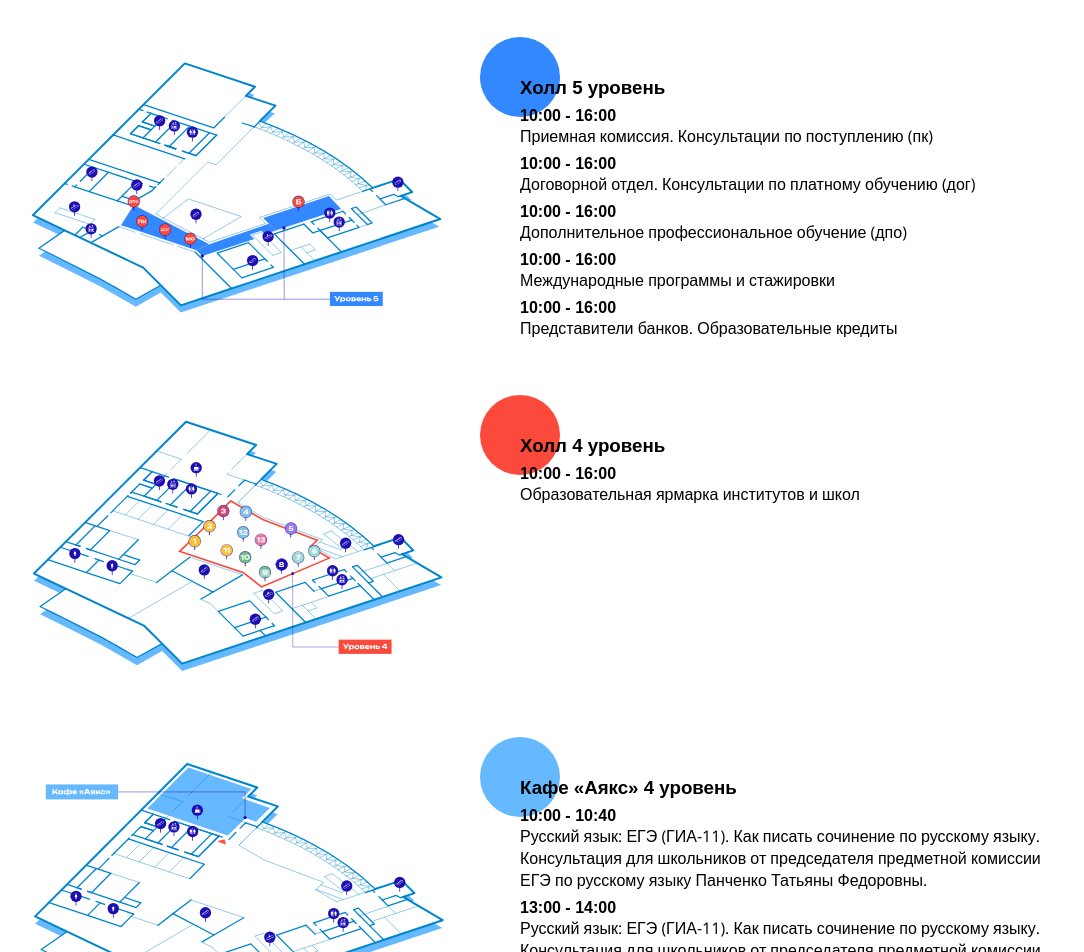
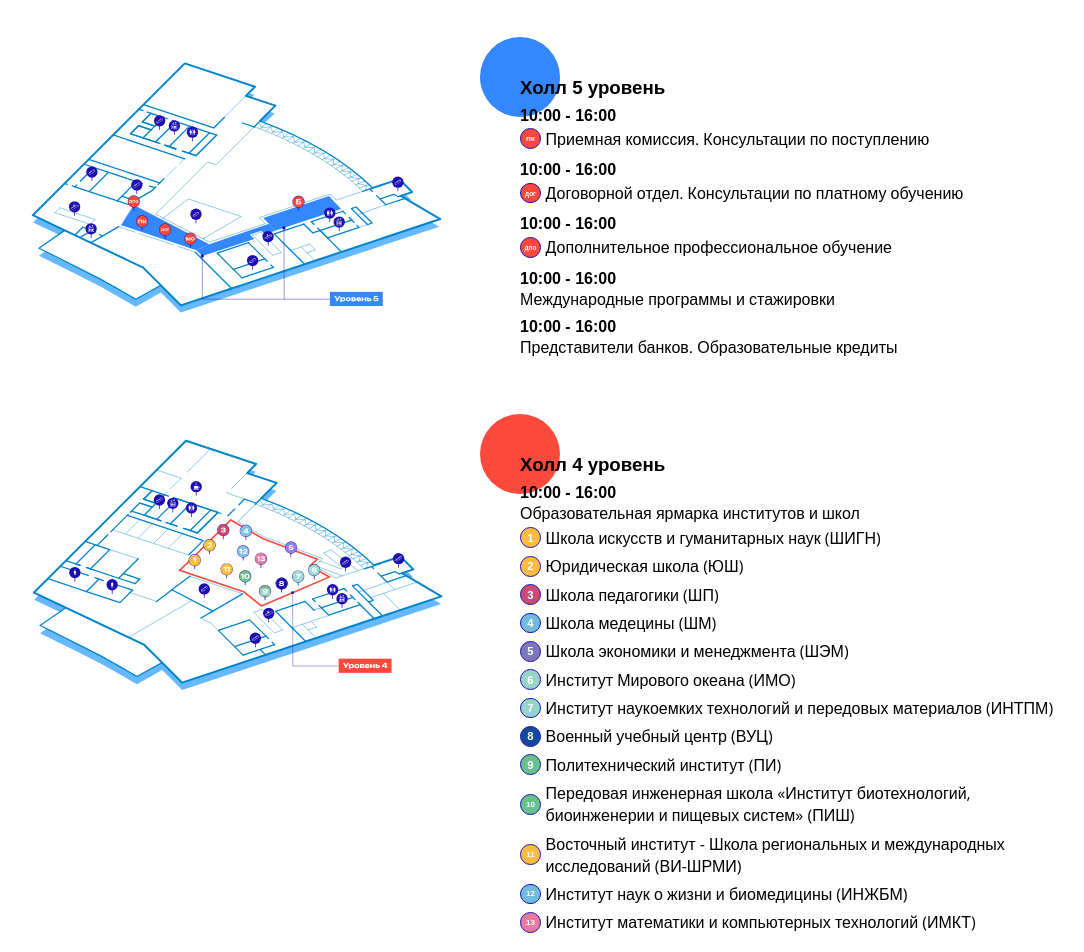
Before and after one commit to mazhugasergei/dod, a Next.js app: page /events in a window 1280 px wide. Shown: the part 680-1632 px from the top of the page, without its empty margins (128-1212 px from the left). Built offline with nearby package versions, Linux system fonts and the light colour scheme; a web font is replaced by a local one.

Commit message:
Add icons

```diff
--- a/src/pages/events/index.tsx
+++ b/src/pages/events/index.tsx
@@ -14,8 +14,27 @@ import B6_middle from "@/assets/images/floors/B6_middle.svg"
 import B6_column from "@/assets/images/floors/B6_column.svg"
 import B7_hill from "@/assets/images/floors/B7_hill.svg"
 import B5_marine from "@/assets/images/floors/B5_marine.svg"
+import { useEffect } from 'react'
 
 export default () => {
+  useEffect(()=>{
+    const icons = document.querySelectorAll(".events h6") as NodeListOf<HTMLHeadingElement>
+    icons.forEach(icon => {
+      const textLength = icon.innerText.length
+      switch(textLength){
+        case 1:
+          icon.style.fontSize = ".7rem"
+          break
+        case 2:
+          icon.style.fontSize = ".5rem"
+          break
+        case 3:
+          icon.style.fontSize = ".4rem"
+          break
+      }
+    })
+  }, [])
+
   return (
     <>
       <Head>
@@ -25,7 +44,8 @@ export default () => {
         <link rel="icon" href="/favicon.ico" />
       </Head>
       <Header />
-      <main className="wrapper events">
+      <main>
+        <section className="wrapper events">
           <h1>Программа Дня открытых дверей</h1>
           <div className="container">
             <h2>Корпус А</h2>
@@ -34,9 +54,15 @@ export default () => {
               <div className="right lightblue">
                 <h3>Холл 6 уровень</h3>
                 <h4>9:00 - 16:00</h4>
-              <p>Ресепшен. Консультации по Дню открытых дверей (1)</p>
+                <div className="flex">
+                  <h6 className="orange">1</h6>
+                  <p>Ресепшен. Консультации по Дню открытых дверей</p>
+                </div>
                 <h4>10:00 - 15:00</h4>
-              <p>Запись на экскурсии (2)</p>
+                <div className="flex">
+                  <h6 className="orange">2</h6>
+                  <p>Запись на экскурсии</p>
+                </div>
               </div>
             </div>
             <div className="item">
@@ -44,11 +70,20 @@ export default () => {
               <div className="right blue">
                 <h3>Холл 5 уровень</h3>
                 <h4>10:00 - 16:00</h4>
-              <p>Приемная комиссия. Консультации по поступлению (пк)</p>
+                <div className="flex">
+                  <h6 className="orange">пк</h6>
+                  <p>Приемная комиссия. Консультации по поступлению</p>
+                </div>
                 <h4>10:00 - 16:00</h4>
-              <p>Договорной отдел. Консультации по платному обучению (дог)</p>
+                <div className="flex">
+                  <h6 className="orange">дог</h6>
+                  <p>Договорной отдел. Консультации по платному обучению</p>
+                </div>
                 <h4>10:00 - 16:00</h4>
-              <p>Дополнительное профессиональное обучение (дпо)</p>
+                <div className="flex">
+                  <h6 className="orange">дпо</h6>
+                  <p>Дополнительное профессиональное обучение</p>
+                </div>
                 <h4>10:00 - 16:00</h4>
                 <p>Международные программы и стажировки</p>
                 <h4>10:00 - 16:00</h4>
@@ -61,6 +96,58 @@ export default () => {
                 <h3>Холл 4 уровень</h3>
                 <h4>10:00 - 16:00</h4>
                 <p>Образовательная ярмарка институтов и школ</p>
+                <div className="flex">
+                  <h6 style={{ backgroundColor: "#FDBB40" }}>1</h6>
+                  <p>Школа искусств и гуманитарных наук (ШИГН)</p>
+                </div>
+                <div className="flex">
+                  <h6 style={{ backgroundColor: "#FDBB40" }}>2</h6>
+                  <p>Юридическая школа (ЮШ)</p>
+                </div>
+                <div className="flex">
+                  <h6 style={{ backgroundColor: "#C94D71" }}>3</h6>
+                  <p>Школа педагогики (ШП)</p>
+                </div>
+                <div className="flex">
+                  <h6 style={{ backgroundColor: "#71BCDC" }}>4</h6>
+                  <p>Школа медецины (ШМ)</p>
+                </div>
+                <div className="flex">
+                  <h6 style={{ backgroundColor: "#7D78B7" }}>5</h6>
+                  <p>Школа экономики и менеджмента (ШЭМ)</p>
+                </div>
+                <div className="flex">
+                  <h6 style={{ backgroundColor: "#97D5CB" }}>6</h6>
+                  <p>Институт Мирового океана (ИМО)</p>
+                </div>
+                <div className="flex">
+                  <h6 style={{ backgroundColor: "#97D5CB" }}>7</h6>
+                  <p>Институт наукоемких технологий и передовых материалов (ИНТПМ)</p>
+                </div>
+                <div className="flex">
+                  <h6 style={{ backgroundColor: "#124A9E" }}>8</h6>
+                  <p>Военный учебный центр (ВУЦ)</p>
+                </div>
+                <div className="flex">
+                  <h6 style={{ backgroundColor: "#64C28A" }}>9</h6>
+                  <p>Политехнический институт (ПИ)</p>
+                </div>
+                <div className="flex">
+                  <h6 style={{ backgroundColor: "#64C28A" }}>10</h6>
+                  <p>Передовая инженерная школа «Институт биотехнологий, биоинженерии и пищевых систем» (ПИШ)</p>
+                </div>
+                <div className="flex">
+                  <h6 style={{ backgroundColor: "#FDBB40" }}>11</h6>
+                  <p>Восточный институт - Школа региональных и международных исследований (ВИ-ШРМИ)</p>
+                </div>
+                <div className="flex">
+                  <h6 style={{ backgroundColor: "#71BCDC" }}>12</h6>
+                  <p>Институт наук о жизни и биомедицины (ИНЖБМ)</p>
+                </div>
+                <div className="flex">
+                  <h6 style={{ backgroundColor: "#E87A9C" }}>13</h6>
+                  <p>Институт математики и компьютерных технологий (ИМКТ)</p>
+                </div>
               </div>
             </div>
             <div className="item">
@@ -85,9 +172,15 @@ export default () => {
               <div className="right orange">
                 <h3>Холл 6 уровень</h3>
                 <h4>9:00 - 16:00</h4>
+                <div className="flex">
+                  <h6 className="lightblue">1</h6>
                   <p>Ресепшен. Консультации по Дню открытых дверей</p>
+                </div>
                 <h4>10:00 - 16:00</h4>
+                <div className="flex">
+                  <h6 className="lightblue">2</h6>
                   <p>Ярмарка студенческих организаций. Мастер-классы. Учебная телестудия</p>
+                </div>
               </div>
             </div>
             <div className="item">
@@ -149,6 +242,7 @@ export default () => {
               </div>
             </div>
           </div>
+        </section>
       </main>
       <Footer />
     </>
--- a/src/style/components/_events.scss
+++ b/src/style/components/_events.scss
@@ -1,4 +1,4 @@
-main.events{
+section.events{
   h1{
     margin: 0;
   }
@@ -12,7 +12,7 @@ main.events{
     gap: 2rem;
     .item{
       display: grid;
-      grid-template-columns: repeat(auto-fit, minmax(min(22rem, 100%), 1fr));
+      grid-template-columns: repeat(auto-fit, minmax(min(25rem, 100%), 1fr));
       gap: 0 1rem;
       img{
         display: block;
@@ -39,6 +39,28 @@ main.events{
         h4{
           margin-top: .5rem;
         }
+        .flex{
+          display: flex;
+          align-items: center;
+          gap: .3rem;
+          padding: .2rem 0;
+        }
+        h6{
+          flex-shrink: 0;
+          display: grid;
+          place-items: center;
+          width: 1.3rem;
+          height: 1.3rem;
+          border: .0625rem solid #1D0FB1;
+          border-radius: 50%;
+          color: #fff;
+          &.lightblue{
+            background: #64AFDF;
+          }
+          &.orange{
+            background: #FB493B;
+          }
+        }
       }
     }
   }
--- a/src/style/index.css
+++ b/src/style/index.css
@@ -103,7 +103,6 @@ header .wrapper .logo {
   z-index: 1000;
   width: 8rem;
   height: 8rem;
-  background: url("https://raw.githubusercontent.com/markuswedler/dod/main/public/assets/images/logos/logo.svg");
   background-size: contain;
   background-position: center;
   background-repeat: no-repeat;
@@ -222,18 +221,6 @@ header .wrapper nav ul:nth-child(3) li a {
   background-size: contain;
   background-position: center;
   background-repeat: no-repeat;
-}
-header .wrapper nav ul:nth-child(3) li a.vk {
-  background-image: url("https://raw.githubusercontent.com/markuswedler/dod/main/public/assets/images/logos/vk.svg");
-}
-header .wrapper nav ul:nth-child(3) li a.tg {
-  background-image: url("https://raw.githubusercontent.com/markuswedler/dod/main/public/assets/images/logos/tg.svg");
-}
-header .wrapper nav ul:nth-child(3) li a.ok {
-  background-image: url("https://raw.githubusercontent.com/markuswedler/dod/main/public/assets/images/logos/ok.svg");
-}
-header .wrapper nav ul:nth-child(3) li a.rt {
-  background-image: url("https://raw.githubusercontent.com/markuswedler/dod/main/public/assets/images/logos/rt.svg");
 }
 
 footer {
@@ -543,32 +530,32 @@ section.qa ul li .answer {
   padding: 1.75rem;
 }
 
-main.events h1 {
+section.events h1 {
   margin: 0;
 }
-main.events h2 {
+section.events h2 {
   text-align: center;
   margin: 4rem 0;
 }
-main.events .container {
+section.events .container {
   display: flex;
   flex-flow: column;
   gap: 2rem;
 }
-main.events .container .item {
+section.events .container .item {
   display: grid;
-  grid-template-columns: repeat(auto-fit, minmax(min(22rem, 100%), 1fr));
+  grid-template-columns: repeat(auto-fit, minmax(min(25rem, 100%), 1fr));
   gap: 0 1rem;
 }
-main.events .container .item img {
+section.events .container .item img {
   display: block;
   width: 100%;
 }
-main.events .container .item .right {
+section.events .container .item .right {
   position: relative;
   padding: 2rem 0;
 }
-main.events .container .item .right::before {
+section.events .container .item .right::before {
   content: "";
   position: absolute;
   z-index: -1;
@@ -579,20 +566,42 @@ main.events .container .item .right::before {
   height: 5rem;
   border-radius: 50%;
 }
-main.events .container .item .right.lightblue::before {
+section.events .container .item .right.lightblue::before {
   background: #66B9FF;
 }
-main.events .container .item .right.blue::before {
+section.events .container .item .right.blue::before {
   background: #3387FF;
 }
-main.events .container .item .right.darkblue::before {
+section.events .container .item .right.darkblue::before {
   background: #1D0FB1;
 }
-main.events .container .item .right.orange::before {
+section.events .container .item .right.orange::before {
   background: #FB493B;
 }
-main.events .container .item .right h4 {
+section.events .container .item .right h4 {
   margin-top: 0.5rem;
+}
+section.events .container .item .right .flex {
+  display: flex;
+  align-items: center;
+  gap: 0.3rem;
+  padding: 0.2rem 0;
+}
+section.events .container .item .right h6 {
+  flex-shrink: 0;
+  display: grid;
+  place-items: center;
+  width: 1.3rem;
+  height: 1.3rem;
+  border: 0.0625rem solid #1D0FB1;
+  border-radius: 50%;
+  color: #fff;
+}
+section.events .container .item .right h6.lightblue {
+  background: #64AFDF;
+}
+section.events .container .item .right h6.orange {
+  background: #FB493B;
 }
 
 section.excursions .container {
```
Also changed, not shown: 1 other file (tests, documents, lock files or other folders). Lines whose indentation alone changed are shown as unchanged.
